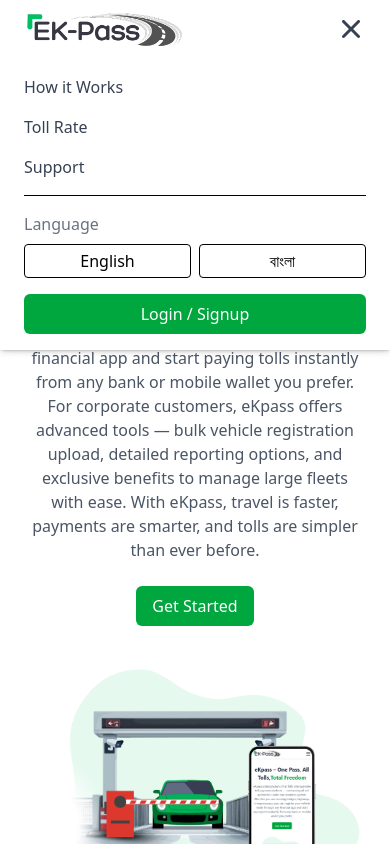
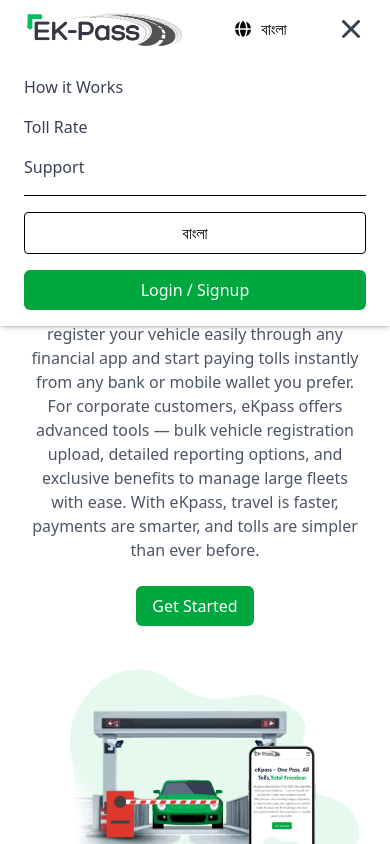
Before and after one commit to antorntech/ekpass-front, a React (Vite) app: page / in a window 390 px wide. Both pictures are taken after a click on the button 351 px from the left and 29 px from the top of the page. Shown: the top 844 px of the page. Built offline with nearby package versions, Linux system fonts and the light colour scheme.

Commit message:
update the language dropdown to toggle option

```diff
--- a/src/shared/LandingHeader.jsx
+++ b/src/shared/LandingHeader.jsx
@@ -1,3 +1,156 @@
+// import React, { useState } from "react";
+// import { useNavigate } from "react-router-dom";
+// import { FontAwesomeIcon } from "@fortawesome/react-fontawesome";
+// import { faBars, faTimes, faGlobe } from "@fortawesome/free-solid-svg-icons";
+// import { Link as ScrollLink } from "react-scroll";
+// import { useTranslation } from "react-i18next";
+
+// const LandingHeader = () => {
+//   const navigate = useNavigate();
+//   const [menuOpen, setMenuOpen] = useState(false);
+//   const [langOpen, setLangOpen] = useState(false);
+//   const { t, i18n } = useTranslation();
+
+//   const myMenus = [
+//     { name: t("landingheader.how_it_works"), path: "how-it-works" },
+//     // { name: t("landingheader.quick_action"), path: "quick-action" },
+//     { name: t("landingheader.toll_rate"), path: "toll-rate" },
+//     { name: t("landingheader.support"), path: "support" },
+//   ];
+
+//   const changeLanguage = (lng) => {
+//     i18n.changeLanguage(lng);
+//     setLangOpen(false);
+//   };
+
+//   return (
+//     <header className="bg-white shadow-sm fixed top-0 left-0 w-full z-50">
+//       <div className="container mx-auto px-6 py-2 flex justify-between items-center">
+//         {/* Logo */}
+//         <div className="text-2xl font-bold text-green-600 cursor-pointer">
+//           <img
+//             src="/assets/logo-1.png"
+//             alt="logo"
+//             className="w-40"
+//             onClick={() => window.scrollTo({ top: 0, behavior: "smooth" })}
+//           />
+//         </div>
+
+//         {/* Desktop Menu */}
+//         <nav className="hidden md:flex space-x-6 text-gray-700 font-medium">
+//           {myMenus.map((menu, index) => (
+//             <ScrollLink
+//               key={index}
+//               to={menu.path}
+//               smooth={true}
+//               duration={600}
+//               offset={-70}
+//               className="cursor-pointer hover:text-green-600 transition"
+//             >
+//               {menu.name}
+//             </ScrollLink>
+//           ))}
+//         </nav>
+
+//         <div className="flex items-center">
+//           {/* Language Dropdown (Desktop) */}
+//           <div className="relative hidden md:block">
+//             <button
+//               onClick={() => setLangOpen(!langOpen)}
+//               className="cursor-pointer inline-flex items-center px-3 py-2 bg-white border border-gray-300 rounded-md shadow-sm hover:bg-gray-50"
+//             >
+//               <FontAwesomeIcon icon={faGlobe} className="mr-2" />
+//               {t("landingheader.language")}
+//             </button>
+//             {langOpen && (
+//               <div className="absolute right-0 mt-2 w-32 bg-white border rounded-md shadow-lg z-50">
+//                 <button
+//                   onClick={() => changeLanguage("en")}
+//                   className="cursor-pointer block rounded-md w-full px-4 py-2 text-sm text-gray-700 hover:bg-gray-100 text-left"
+//                 >
+//                   English
+//                 </button>
+//                 <button
+//                   onClick={() => changeLanguage("bn")}
+//                   className="cursor-pointer block rounded-md w-full px-4 py-2 text-sm text-gray-700 hover:bg-gray-100 text-left"
+//                 >
+//                   বাংলা
+//                 </button>
+//               </div>
+//             )}
+//           </div>
+
+//           {/* Desktop Login/Signup */}
+//           <button
+//             onClick={() => navigate("/login")}
+//             className="cursor-pointer hidden md:block ml-4 bg-green-600 text-white px-5 py-2 rounded-md hover:bg-green-700 transition"
+//           >
+//             {t("landingheader.login_signup")}
+//           </button>
+//         </div>
+
+//         {/* Mobile Menu Toggle */}
+//         <button
+//           className="md:hidden text-2xl text-gray-700"
+//           onClick={() => setMenuOpen(!menuOpen)}
+//         >
+//           <FontAwesomeIcon icon={menuOpen ? faTimes : faBars} />
+//         </button>
+//       </div>
+
+//       {/* Mobile Menu Drawer */}
+//       {menuOpen && (
+//         <div className="md:hidden bg-white shadow-md py-4 px-6 space-y-4">
+//           {myMenus.map((menu, index) => (
+//             <ScrollLink
+//               key={index}
+//               to={menu.path}
+//               smooth={true}
+//               duration={600}
+//               offset={-70}
+//               onClick={() => setMenuOpen(false)}
+//               className="block text-gray-700 hover:text-green-600 transition"
+//             >
+//               {menu.name}
+//             </ScrollLink>
+//           ))}
+
+//           {/* Language Selector (Mobile) */}
+//           <div className="border-t pt-4">
+//             <p className="text-gray-500 mb-2">{t("landingheader.language")}</p>
+//             <div className="flex gap-2">
+//               <button
+//                 onClick={() => changeLanguage("en")}
+//                 className="flex-1 border px-3 py-1 rounded hover:bg-gray-100"
+//               >
+//                 English
+//               </button>
+//               <button
+//                 onClick={() => changeLanguage("bn")}
+//                 className="flex-1 border px-3 py-1 rounded hover:bg-gray-100"
+//               >
+//                 বাংলা
+//               </button>
+//             </div>
+//           </div>
+
+//           <button
+//             onClick={() => {
+//               setMenuOpen(false);
+//               navigate("/login");
+//             }}
+//             className="w-full bg-green-600 text-white px-5 py-2 rounded-md hover:bg-green-700 transition"
+//           >
+//             {t("landingheader.login_signup")}
+//           </button>
+//         </div>
+//       )}
+//     </header>
+//   );
+// };
+
+// export default LandingHeader;
+
 import React, { useState } from "react";
 import { useNavigate } from "react-router-dom";
 import { FontAwesomeIcon } from "@fortawesome/react-fontawesome";
@@ -8,19 +161,18 @@
 const LandingHeader = () => {
   const navigate = useNavigate();
   const [menuOpen, setMenuOpen] = useState(false);
-  const [langOpen, setLangOpen] = useState(false);
   const { t, i18n } = useTranslation();
 
   const myMenus = [
     { name: t("landingheader.how_it_works"), path: "how-it-works" },
-    // { name: t("landingheader.quick_action"), path: "quick-action" },
     { name: t("landingheader.toll_rate"), path: "toll-rate" },
     { name: t("landingheader.support"), path: "support" },
   ];
 
-  const changeLanguage = (lng) => {
-    i18n.changeLanguage(lng);
-    setLangOpen(false);
+  // Language toggle
+  const toggleLanguage = () => {
+    const newLang = i18n.language === "en" ? "bn" : "en";
+    i18n.changeLanguage(newLang);
   };
 
   return (
@@ -53,32 +205,14 @@
         </nav>
 
         <div className="flex items-center">
-          {/* Language Dropdown (Desktop) */}
-          <div className="relative hidden md:block">
+          {/* Language Toggle (Desktop) */}
           <button
-              onClick={() => setLangOpen(!langOpen)}
-              className="cursor-pointer inline-flex items-center px-3 py-2 bg-white border border-gray-300 rounded-md shadow-sm hover:bg-gray-50"
+            onClick={toggleLanguage}
+            className="cursor-pointer inline-flex items-center px-3 py-2"
           >
             <FontAwesomeIcon icon={faGlobe} className="mr-2" />
-              {t("landingheader.language")}
+            {i18n.language === "en" ? "বাংলা" : "English"}
           </button>
-            {langOpen && (
-              <div className="absolute right-0 mt-2 w-32 bg-white border rounded-md shadow-lg z-50">
-                <button
-                  onClick={() => changeLanguage("en")}
-                  className="cursor-pointer block rounded-md w-full px-4 py-2 text-sm text-gray-700 hover:bg-gray-100 text-left"
-                >
-                  English
-                </button>
-                <button
-                  onClick={() => changeLanguage("bn")}
-                  className="cursor-pointer block rounded-md w-full px-4 py-2 text-sm text-gray-700 hover:bg-gray-100 text-left"
-                >
-                  বাংলা
-                </button>
-              </div>
-            )}
-          </div>
 
           {/* Desktop Login/Signup */}
           <button
@@ -115,25 +249,20 @@
             </ScrollLink>
           ))}
 
-          {/* Language Selector (Mobile) */}
+          {/* Language Toggle (Mobile) */}
           <div className="border-t pt-4">
-            <p className="text-gray-500 mb-2">{t("landingheader.language")}</p>
-            <div className="flex gap-2">
             <button
-                onClick={() => changeLanguage("en")}
-                className="flex-1 border px-3 py-1 rounded hover:bg-gray-100"
+              onClick={() => {
+                toggleLanguage();
+                setMenuOpen(false);
+              }}
+              className="w-full border px-3 py-2 rounded hover:bg-gray-100"
             >
-                English
-              </button>
-              <button
-                onClick={() => changeLanguage("bn")}
-                className="flex-1 border px-3 py-1 rounded hover:bg-gray-100"
-              >
-                বাংলা
+              {i18n.language === "en" ? "বাংলা" : "English"}
             </button>
           </div>
-          </div>
 
+          {/* Login/Signup Button */}
           <button
             onClick={() => {
               setMenuOpen(false);
```
Lines whose indentation alone changed are shown as unchanged.
